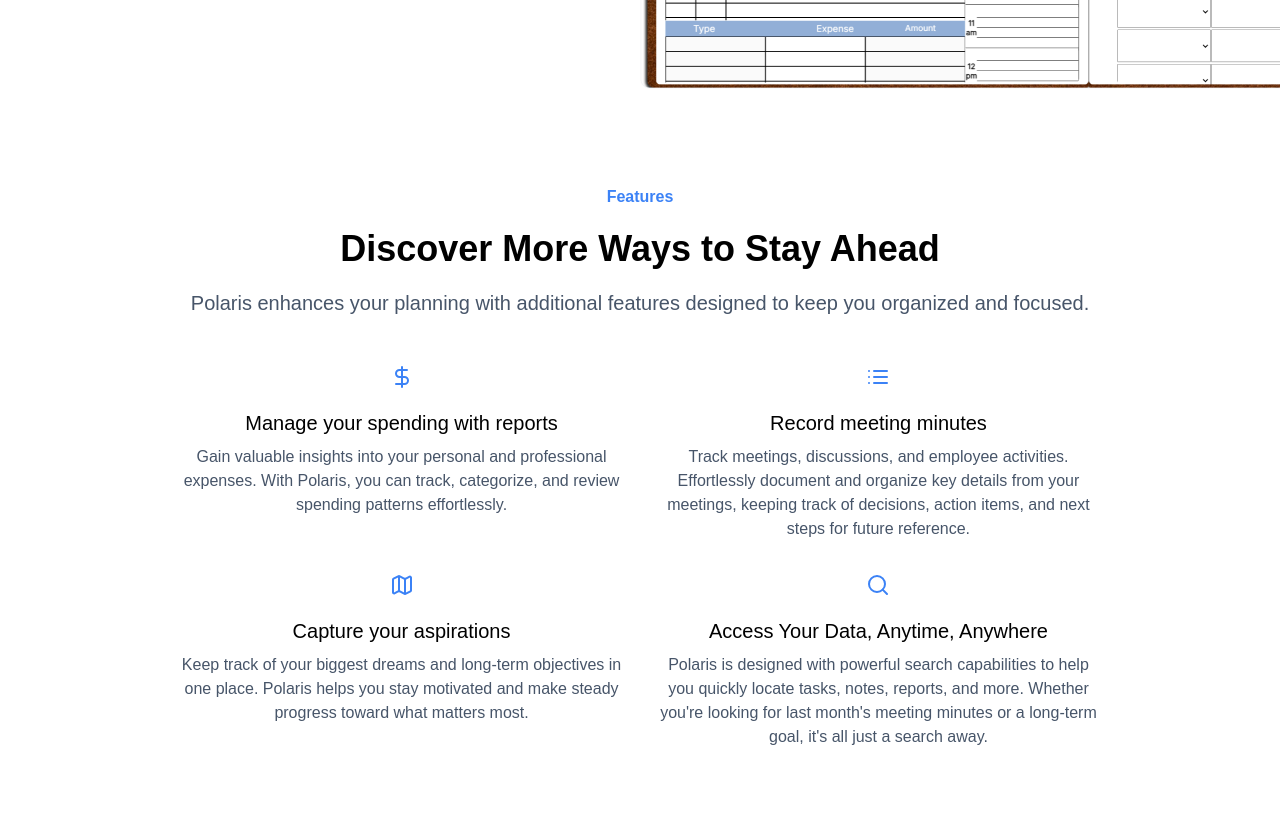
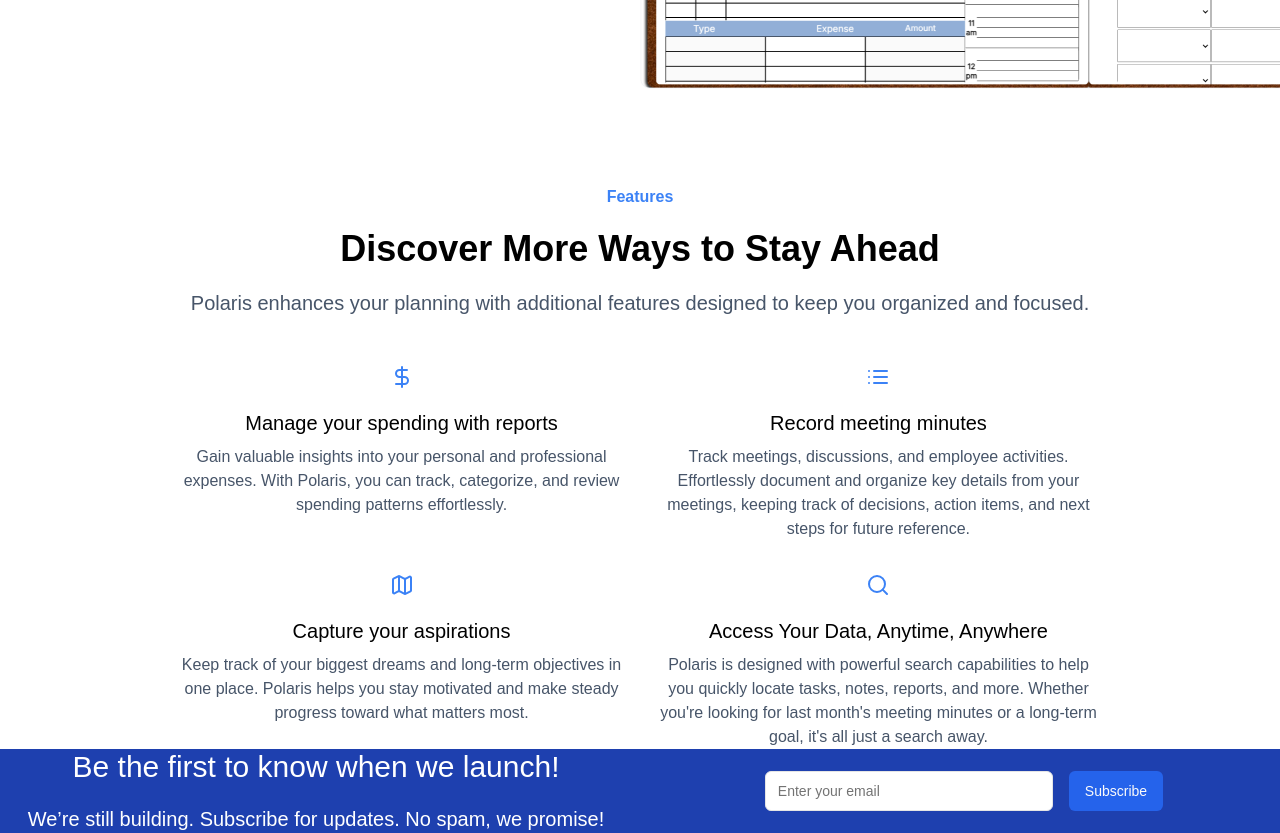
Before and after one commit to LucianiChristian/polaris-splash, a Next.js app: page / in a window 1280 px wide. Shown: the part 2760-3593 px from the top of the page. Before the commit the page ends 3541 px from the top, so only its background shows below. Built offline with nearby package versions, Linux system fonts and the light colour scheme.

Commit message:
Add subscription section.

```diff
--- a/src/app/MoreFeatures/MoreFeaturesSection.tsx
+++ b/src/app/MoreFeatures/MoreFeaturesSection.tsx
@@ -3,7 +3,7 @@ import MoreFeature from "./MoreFeature";
 
 export default function MoreFeaturesSection() {
     return (
-        <section className="flex flex-col items-center pt-16 pb-8 gap-12 lg:gap-[96]">
+        <section className="flex flex-col items-center pt-16 pb-[96] gap-12 lg:gap-[96]">
             <div className="flex flex-col items-center gap-5 max-w-[768] text-center px-4" id="features">
                 <p className="text-blue-500 font-semibold">Features</p>
                 <h2 className="text-4xl font-semibold">Discover More Ways to Stay Ahead</h2>
--- /dev/null
+++ b/src/app/SubscriptionSection.tsx
@@ -0,0 +1,20 @@
+import { Button } from "@/components/ui/button";
+import { Input } from "@/components/ui/input";
+
+export default function SubscriptionSection() {
+    // <div className="flex flex-col lg:flex-row justify-center items-center gap-12 px-5 lg:px-4 py-[96]">
+    return (
+        <section className="bg-blue-800  text-white">
+            <div className="grid grid-cols-1 lg:grid-cols-2 gap-12 px-5 lg:px-4 py-[96]">
+                <div className="flex flex-col items-center gap-4 lg:gap-5">
+                    <h2 className="text-3xl">Be the first to know when we launch!</h2>
+                    <p className="text-xl">We’re still building. Subscribe for updates. No spam, we promise!</p>
+                </div>
+                <form className="flex justify-center items-center gap-4">
+                    <Input className="flex-grow max-w-72" placeholder="Enter your email"/>
+                    <Button className="bg-blue-600">Subscribe</Button>
+                </form>
+            </div>
+        </section>
+    )
+}
--- a/src/app/page.tsx
+++ b/src/app/page.tsx
@@ -2,6 +2,7 @@ import Header from "@/app/Header/Header";
 import HeroSection from "@/app/HeroSection";
 import FeaturesSection from "@/app/Features/FeaturesSection";
 import MoreFeaturesSection from "./MoreFeatures/MoreFeaturesSection";
+import SubscriptionSection from "./SubscriptionSection";
 
 export default function Home() {
   return (
@@ -10,6 +11,7 @@ export default function Home() {
         <HeroSection />
         <FeaturesSection />
         <MoreFeaturesSection />
+        <SubscriptionSection />
       </div>
   );
 }
--- /dev/null
+++ b/src/components/ui/input.tsx
@@ -0,0 +1,22 @@
+import * as React from "react"
+
+import { cn } from "@/lib/utils"
+
+const Input = React.forwardRef<HTMLInputElement, React.ComponentProps<"input">>(
+  ({ className, type, ...props }, ref) => {
+    return (
+      <input
+        type={type}
+        className={cn(
+          "flex h-10 w-full rounded-md border border-neutral-200 bg-white px-3 py-2 text-base ring-offset-white file:border-0 file:bg-transparent file:text-sm file:font-medium file:text-neutral-950 placeholder:text-neutral-500 focus-visible:outline-none focus-visible:ring-2 focus-visible:ring-neutral-950 focus-visible:ring-offset-2 disabled:cursor-not-allowed disabled:opacity-50 md:text-sm dark:border-neutral-800 dark:bg-neutral-950 dark:ring-offset-neutral-950 dark:file:text-neutral-50 dark:placeholder:text-neutral-400 dark:focus-visible:ring-neutral-300",
+          className
+        )}
+        ref={ref}
+        {...props}
+      />
+    )
+  }
+)
+Input.displayName = "Input"
+
+export { Input }
```
